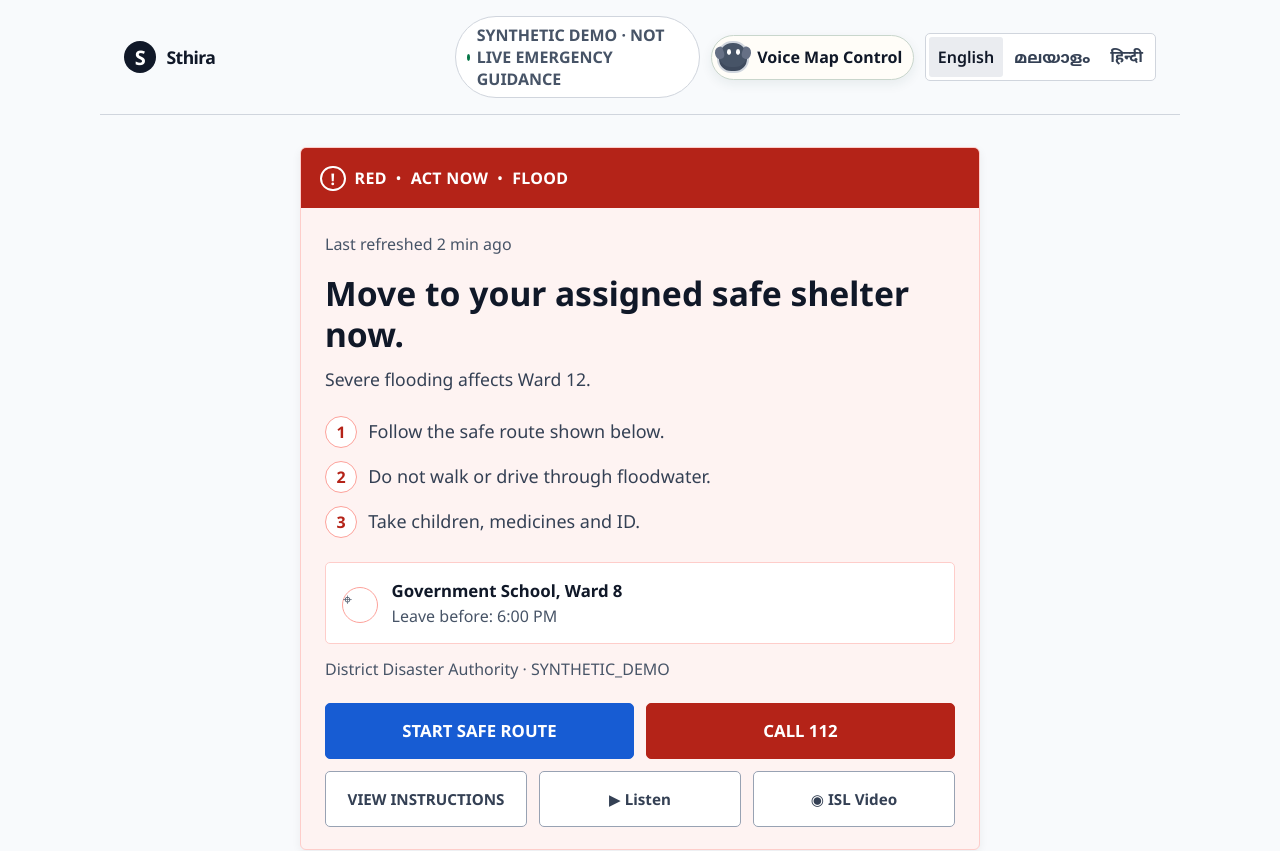
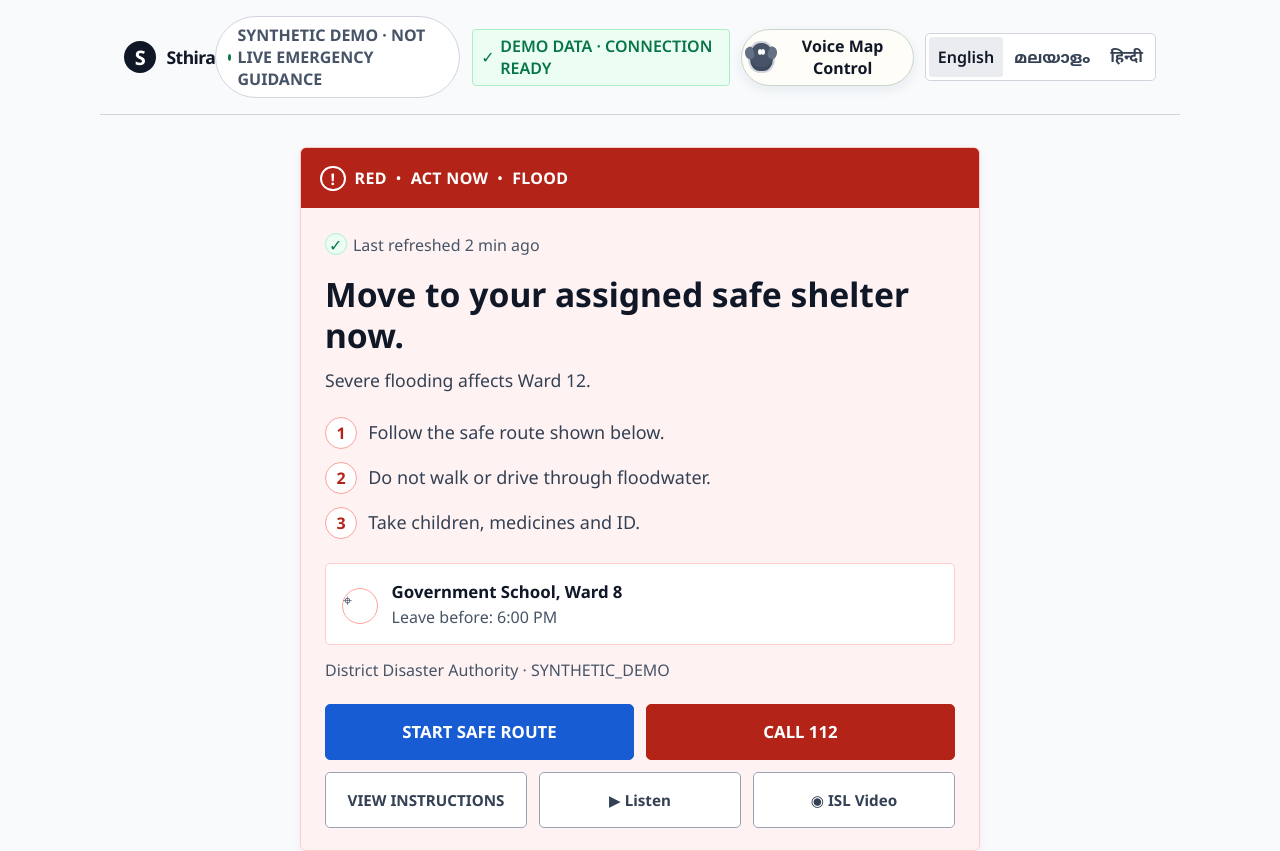
Before and after one commit to prakashdole/sthira, a website built with Vite: page frontend/v2/index.html in a window 1280 px wide. Shown: the top 851 px of the page. Built offline with nearby package versions, Linux system fonts and the light colour scheme.

Commit message:
Add offline and alert detail states

```diff
--- a/frontend/v2/src/main.ts
+++ b/frontend/v2/src/main.ts
@@ -22,6 +22,8 @@ const translations = {
     demo: 'SYNTHETIC DEMO · NOT LIVE EMERGENCY GUIDANCE', voiceLabel: 'Voice Map Control', voiceOpen: 'Open voice guide', voiceTitle: 'Voice-to-text guide',
     voiceBody: 'Use an approved short voice command to move the map or repeat an instruction.', voiceStart: 'START LISTENING', voiceStop: 'STOP LISTENING',
     voiceStatus: 'IndicConformer model not connected', transcript: 'Transcript will appear here', privacy: 'No microphone recording is active in this demo.', close: 'Close voice guide',
+    connection: 'DEMO DATA · CONNECTION READY', offline: 'OFFLINE · LAST VALID DEMO DATA', detailsTitle: 'Alert details', detailsClose: 'Close alert details',
+    detailsBody: 'This screen uses locally bundled synthetic data. It is not an active government alert.', detailsIssued: 'Issued: 11 Sep 2026 · 4:00 PM', detailsExpires: 'Expires: 11 Sep 2026 · 6:00 PM', detailsSource: 'Source class: SYNTHETIC_DEMO',
   },
   ML: {
     language: 'മലയാളം', alert: 'ചുവപ്പ്', action: 'ഇപ്പോൾ പ്രവർത്തിക്കുക', hazard: 'വെള്ളപ്പൊക്കം',
@@ -33,6 +35,8 @@ const translations = {
     demo: 'സിന്തറ്റിക് ഡെമോ · തത്സമയ അടിയന്തര മാർഗ്ഗനിർദ്ദേശമല്ല', voiceLabel: 'വോയ്സ് മാപ്പ് നിയന്ത്രണം', voiceOpen: 'വോയ്സ് ഗൈഡ് തുറക്കുക', voiceTitle: 'വോയ്സ്-ടു-ടെക്സ്റ്റ് ഗൈഡ്',
     voiceBody: 'മാപ്പ് നീക്കാനോ നിർദ്ദേശം ആവർത്തിക്കാനോ അംഗീകൃത ഹ്രസ്വ വോയ്സ് കമാൻഡ് ഉപയോഗിക്കുക.', voiceStart: 'കേൾക്കാൻ തുടങ്ങുക', voiceStop: 'കേൾക്കുന്നത് നിർത്തുക',
     voiceStatus: 'IndicConformer മോഡൽ ബന്ധിപ്പിച്ചിട്ടില്ല', transcript: 'ട്രാൻസ്‌ക്രിപ്റ്റ് ഇവിടെ കാണിക്കും', privacy: 'ഈ ഡെമോയിൽ മൈക്രോഫോൺ റെക്കോർഡിംഗ് സജീവമല്ല.', close: 'വോയ്സ് ഗൈഡ് അടയ്ക്കുക',
+    connection: 'ഡെമോ ഡാറ്റ · കണക്ഷൻ ലഭ്യമാണ്', offline: 'ഓഫ്‌ലൈൻ · അവസാനത്തെ സാധുവായ ഡെമോ ഡാറ്റ', detailsTitle: 'മുന്നറിയിപ്പ് വിവരങ്ങൾ', detailsClose: 'മുന്നറിയിപ്പ് അടയ്ക്കുക',
+    detailsBody: 'ഈ സ്ക്രീൻ പ്രാദേശിക സിന്തറ്റിക് ഡാറ്റ ഉപയോഗിക്കുന്നു. ഇത് സജീവ സർക്കാർ മുന്നറിയിപ്പല്ല.', detailsIssued: 'നൽകിയത്: 11 സെപ്റ്റംബർ 2026 · വൈകിട്ട് 4:00', detailsExpires: 'കാലാവധി: 11 സെപ്റ്റംബർ 2026 · വൈകിട്ട് 6:00', detailsSource: 'ഉറവിട വിഭാഗം: SYNTHETIC_DEMO',
   },
   HI: {
     language: 'हिन्दी', alert: 'लाल', action: 'अभी कार्रवाई करें', hazard: 'बाढ़',
@@ -44,12 +48,16 @@ const translations = {
     demo: 'सिंथेटिक डेमो · लाइव आपातकालीन मार्गदर्शन नहीं', voiceLabel: 'वॉयस मैप कंट्रोल', voiceOpen: 'वॉयस गाइड खोलें', voiceTitle: 'वॉयस-टू-टेक्स्ट गाइड',
     voiceBody: 'मानचित्र को स्थानांतरित करने या निर्देश दोहराने के लिए स्वीकृत छोटा वॉयस कमांड इस्तेमाल करें।', voiceStart: 'सुनना शुरू करें', voiceStop: 'सुनना बंद करें',
     voiceStatus: 'IndicConformer मॉडल जुड़ा नहीं है', transcript: 'ट्रांसक्रिप्ट यहां दिखाई देगा', privacy: 'इस डेमो में माइक्रोफोन रिकॉर्डिंग सक्रिय नहीं है।', close: 'वॉयस गाइड बंद करें',
+    connection: 'डेमो डेटा · कनेक्शन उपलब्ध', offline: 'ऑफलाइन · अंतिम मान्य डेमो डेटा', detailsTitle: 'अलर्ट विवरण', detailsClose: 'अलर्ट विवरण बंद करें',
+    detailsBody: 'यह स्क्रीन स्थानीय सिंथेटिक डेटा का उपयोग करती है। यह सक्रिय सरकारी अलर्ट नहीं है।', detailsIssued: 'जारी: 11 सितम्बर 2026 · शाम 4:00', detailsExpires: 'समाप्ति: 11 सितम्बर 2026 · शाम 6:00', detailsSource: 'स्रोत श्रेणी: SYNTHETIC_DEMO',
   },
 } as const;
 
 let language: Language = 'EN';
 let voiceOpen = false;
 let voiceListening = false;
+let detailsOpen = false;
+let isOffline = !navigator.onLine;
 
 function render() {
   const copy = translations[language];
@@ -58,7 +66,7 @@ function render() {
       <header class="topbar">
         <a class="wordmark" href="/" aria-label="Sthira home"><span class="wordmark-mark">S</span><span>Sthira</span></a>
         <div class="topbar-actions">
-          <span class="demo-pill"><span class="status-dot"></span>${copy.demo}</span>
+          <span class="demo-pill"><span class="status-dot"></span>${copy.demo}</span><span class="connection-pill ${isOffline ? 'is-offline' : ''}"><span aria-hidden="true">${isOffline ? '!' : '✓'}</span>${isOffline ? copy.offline : copy.connection}</span>
           <button class="voice-pet-button" type="button" aria-label="${copy.voiceOpen}" aria-expanded="${voiceOpen}" data-action="voice"><span class="voice-pet" aria-hidden="true"><i></i><b></b></span><span class="voice-pet-label">${copy.voiceLabel}</span></button>
           <div class="language-switcher" role="group" aria-label="Language"><button class="language-choice ${language === 'EN' ? 'is-selected' : ''}" data-language="EN" type="button">English</button><button class="language-choice ${language === 'ML' ? 'is-selected' : ''}" data-language="ML" type="button">മലയാളം</button><button class="language-choice ${language === 'HI' ? 'is-selected' : ''}" data-language="HI" type="button">हिन्दी</button></div>
         </div>
@@ -67,7 +75,7 @@ function render() {
         <section class="alert-screen" aria-labelledby="alert-title">
           <div class="severity-banner severity-red"><span aria-hidden="true">!</span><strong>${copy.alert}</strong><span aria-hidden="true">•</span><strong>${copy.action}</strong><span aria-hidden="true">•</span><strong>${copy.hazard}</strong></div>
           <div class="alert-content">
-            <p class="demo-kicker">${copy.refresh}</p>
+            <p class="demo-kicker"><span class="freshness-icon" aria-hidden="true">✓</span>${copy.refresh}</p>
             <h1 id="alert-title">${copy.instruction}</h1><p class="hazard-detail">${copy.detail}</p>
             <ol class="emergency-steps">${copy.steps.map((step, index) => `<li><span>${index + 1}</span><p>${step}</p></li>`).join('')}</ol>
             <div class="destination"><span class="destination-icon" aria-hidden="true">⌖</span><div><strong>${copy.shelter}</strong><span>${copy.leave}</span></div></div>
@@ -80,6 +88,7 @@ function render() {
       </main>
       <footer class="footer"><span>Sthira v2 · ${copy.demo}</span><span>${copy.source}</span></footer>
       <div class="toast" role="status" aria-live="polite" hidden></div>
+      <dialog class="details-dialog" aria-labelledby="details-title" ${detailsOpen ? 'open' : ''}><div class="dialog-heading"><h2 id="details-title">${copy.detailsTitle}</h2><button class="voice-close" type="button" aria-label="${copy.detailsClose}" data-action="details-close">×</button></div><p>${copy.detailsBody}</p><dl><div><dt>${copy.detailsIssued}</dt><dd>${copy.detailsSource}</dd></div><div><dt>${copy.detailsExpires}</dt><dd>${copy.detailsExpires}</dd></div></dl><button class="large-button route-button" type="button" data-action="details-close">${copy.detailsClose}</button></dialog>
       <aside class="voice-panel ${voiceOpen ? 'is-open' : ''}" aria-labelledby="voice-title" ${voiceOpen ? '' : 'hidden'}><div class="voice-panel-head"><div><p class="eyebrow">${copy.voiceLabel}</p><h2 id="voice-title">${copy.voiceTitle}</h2></div><button class="voice-close" type="button" aria-label="${copy.close}" data-action="voice-close">×</button></div><p class="voice-body">${copy.voiceBody}</p><div class="voice-status"><span class="status-dot"></span><span>${copy.voiceStatus}</span></div><div class="voice-transcript" aria-live="polite"><span>${copy.transcript}</span><strong>${voiceListening ? 'Listening preview...' : 'SHOW MY LOCATION'}</strong></div><button class="voice-listen-button ${voiceListening ? 'is-listening' : ''}" type="button" aria-pressed="${voiceListening}" data-action="voice-listen"><span class="voice-mic" aria-hidden="true">${voiceListening ? '■' : '●'}</span>${voiceListening ? copy.voiceStop : copy.voiceStart}</button><p class="voice-privacy">${copy.privacy}</p></aside>
     </div>`;
   bindInteractions();
@@ -90,8 +99,9 @@ function bindInteractions() {
   document.querySelector<HTMLButtonElement>('[data-action="voice"]')?.addEventListener('click', () => { voiceOpen = true; render(); document.querySelector<HTMLButtonElement>('[data-action="voice-listen"]')?.focus(); });
   document.querySelector<HTMLButtonElement>('[data-action="voice-close"]')?.addEventListener('click', () => { voiceOpen = false; voiceListening = false; render(); document.querySelector<HTMLButtonElement>('[data-action="voice"]')?.focus(); });
   document.querySelector<HTMLButtonElement>('[data-action="voice-listen"]')?.addEventListener('click', () => { voiceListening = !voiceListening; render(); });
+  document.querySelectorAll<HTMLButtonElement>('[data-action="details-close"]').forEach((button) => button.addEventListener('click', () => { detailsOpen = false; render(); document.querySelector<HTMLButtonElement>('[data-action="instructions"]')?.focus(); }));
+  document.querySelector<HTMLButtonElement>('[data-action="instructions"]')?.addEventListener('click', () => { detailsOpen = true; render(); document.querySelector<HTMLButtonElement>('[data-action="details-close"]')?.focus(); });
   document.querySelector<HTMLButtonElement>('[data-action="route"]')?.addEventListener('click', () => showToast('Approved route selection will connect to the operational package.'));
-  document.querySelector<HTMLButtonElement>('[data-action="instructions"]')?.addEventListener('click', () => showToast('Instructions are sourced from the authorized alert package.'));
   document.querySelector<HTMLButtonElement>('[data-action="listen"]')?.addEventListener('click', () => showToast('Audio is not connected in this demo. Text remains available.'));
   document.querySelector<HTMLButtonElement>('[data-action="isl"]')?.addEventListener('click', () => showToast('Approved ISL media is pending review.'));
 }
@@ -103,3 +113,6 @@ function showToast(message: string) {
 }
 
 render();
+
+window.addEventListener('online', () => { isOffline = false; render(); });
+window.addEventListener('offline', () => { isOffline = true; render(); });
--- a/frontend/v2/src/styles.css
+++ b/frontend/v2/src/styles.css
@@ -96,3 +96,10 @@ h1, h2, p { margin-top: 0; } h1 { margin-bottom: 1.1rem; color: var(--teal); fon
 .emergency-shell .demo-pill, .emergency-shell .voice-pet-label, .emergency-shell .language-choice, .emergency-shell .eyebrow, .emergency-shell .map-status { font-size: 1rem; }
 .emergency-shell .compact-map .panel-note { font-size: 1rem; }
 .emergency-shell .voice-body, .emergency-shell .voice-privacy { font-size: 1rem; }
+.connection-pill { display: inline-flex; align-items: center; gap: .35rem; padding: .35rem .55rem; color: #067647; background: #ecfdf3; border: 1px solid #abefc6; border-radius: 4px; font-size: 1rem; font-weight: 600; }
+.connection-pill.is-offline { color: #b42318; background: #fef3f2; border-color: #fecdca; }
+.freshness-icon { display: inline-grid; place-items: center; width: 1.35rem; height: 1.35rem; margin-right: .4rem; color: #067647; background: #ecfdf3; border: 1px solid #abefc6; border-radius: 50%; font-weight: 700; }
+.details-dialog { width: min(520px, calc(100vw - 2rem)); padding: 1.4rem; color: #344054; background: #fff; border: 1px solid #d0d5dd; border-radius: 6px; box-shadow: 0 20px 70px rgba(16,24,40,.28); }
+.details-dialog::backdrop { background: rgba(16,24,40,.58); }
+.dialog-heading { display: flex; align-items: flex-start; justify-content: space-between; gap: 1rem; }.dialog-heading h2 { margin: 0; font-size: 1.4rem; }.details-dialog p { font-size: 1rem; line-height: 1.5; }.details-dialog dl { display: grid; gap: .8rem; margin: 1rem 0 1.2rem; }.details-dialog dl div { padding: .8rem; background: #f8fafc; border: 1px solid #eaecf0; border-radius: 4px; }.details-dialog dt, .details-dialog dd { margin: 0; }.details-dialog dt { color: #101828; font-size: 1rem; font-weight: 600; }.details-dialog dd { margin-top: .25rem; color: #475467; font-size: 1rem; }.details-dialog .large-button { width: 100%; }
+@media (max-width: 640px) { .emergency-shell .connection-pill { display: none; } }
```
Also changed, not shown: tasks/todo.md (+1 -0 lines).
